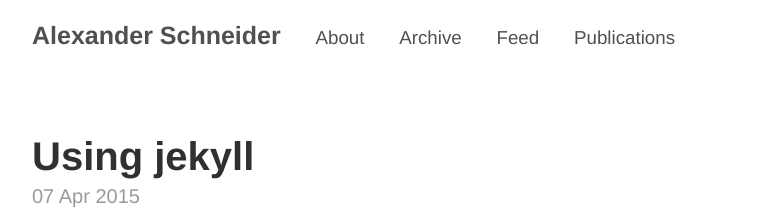
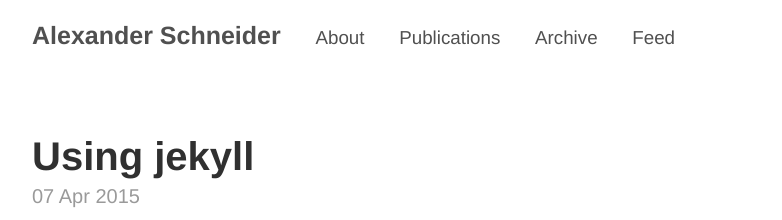
Before and after one commit to Wegi/wegi.github.io, a Jekyll site: the page built from index.html, in a window 1280 px wide. Shown: the top 220 px of the page, without its empty margins (248-1030 px from the left). Built offline with Jekyll 4.4.1, drawn with Linux system fonts in a browser that asks for light colours; the list of posts is cut into pages by our own code; part of the change alters nothing that is shown.

Commit message:
fix layout for good

```diff
--- a/_config.yml
+++ b/_config.yml
@@ -20,6 +20,6 @@ github:
 
 pages_list:
   About: '/about'
+  Publications: '/publications'
   Archive: '/archive'
   Feed: '/atom.xml'
-  Publications: '/publications'
```
